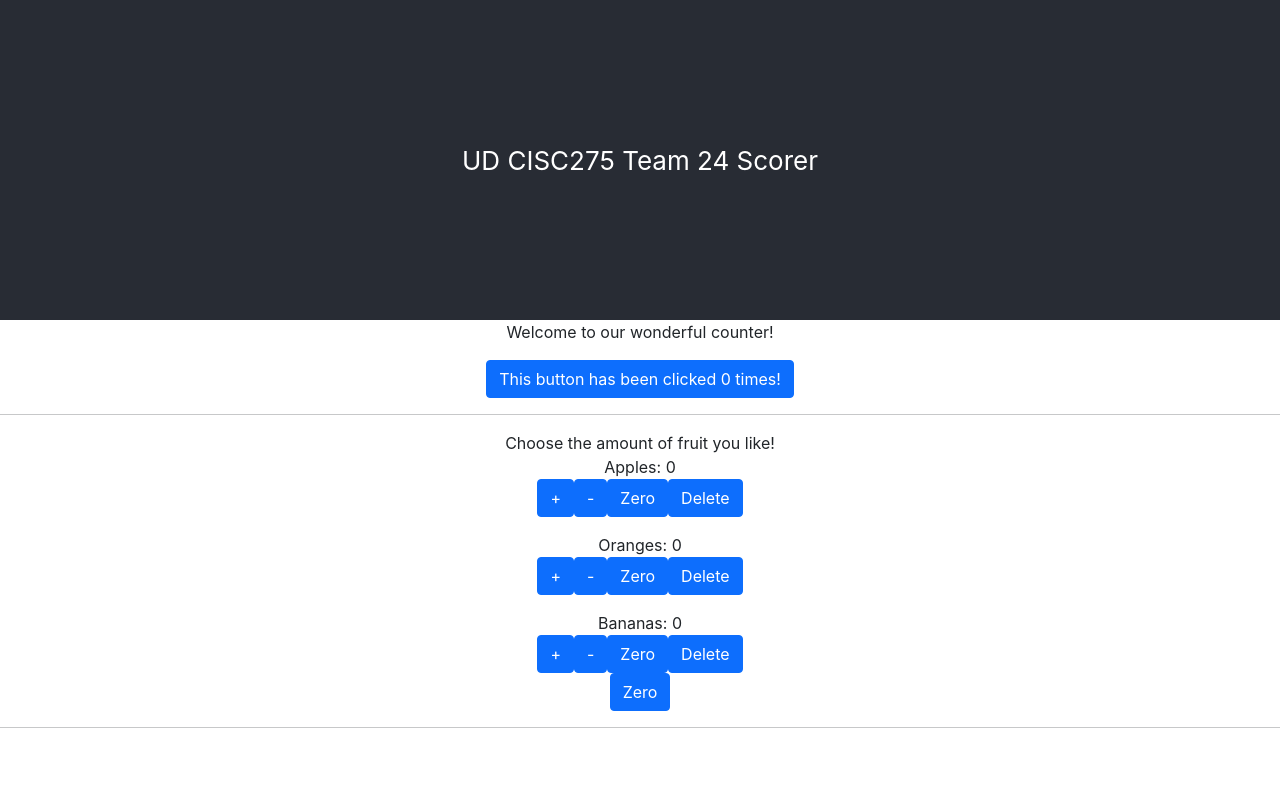
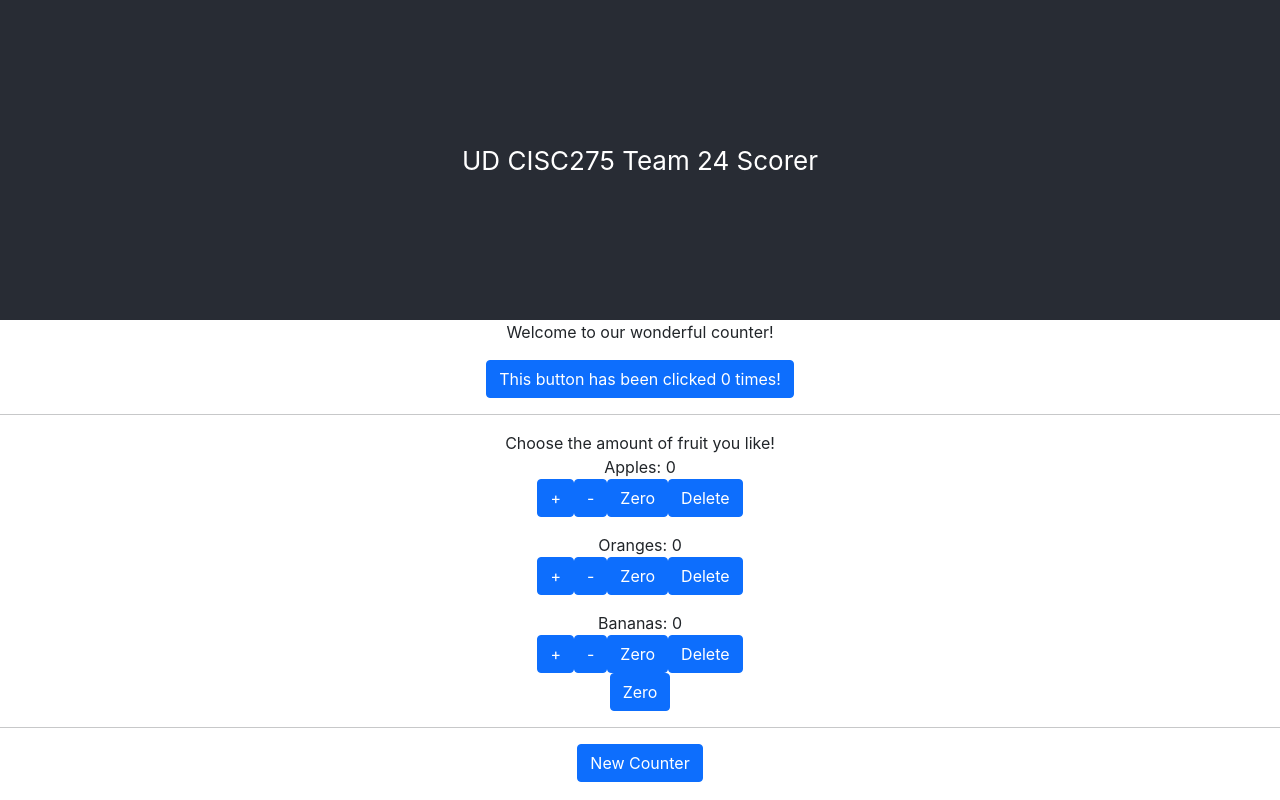
Before and after one commit to weldindunn/team-24-scorer, a React (Create React App) app: page / in a window 1280 px wide. Built offline with nearby package versions, Linux system fonts and the light colour scheme.

Commit message:
Finished Add Counter Button Issues

```diff
--- a/src/App.tsx
+++ b/src/App.tsx
@@ -5,9 +5,9 @@ import { FruitCounter } from "./components/FruitCounter";
 import { Counter } from "./components/Counter";
 //import { Access_and_Add } from "./components/Access-and-Add";
 import { AddCounterButton } from "./components/AddCounterButton";
-import { Fruits } from "./interfaces/Fruits";
+import { Fruit } from "./interfaces/Fruit";
 
-const FRUITS: Fruits[] = [
+const FRUITS: Fruit[] = [
     {
         name: "Apples",
         total: 0
@@ -23,9 +23,9 @@ const FRUITS: Fruits[] = [
 ];
 
 function App(): JSX.Element {
-    const [fruits, setFruits] = useState<Fruits[]>(FRUITS);
+    const [fruits, setFruits] = useState<Fruit[]>(FRUITS);
 
-    function editFruit(fruit: Fruits) {
+    function editFruit(fruit: Fruit) {
         const newFruits = fruits.map((f) =>
             fruit.name === f.name ? fruit : f
         );
@@ -39,6 +39,10 @@ function App(): JSX.Element {
                 return { ...f, total: 0 };
             })
         );
+    }
+
+    function addCounter(newFruit: Fruit) {
+        setFruits([...fruits, newFruit]);
     }
 
     return (
@@ -55,7 +59,7 @@ function App(): JSX.Element {
                 <div>
                     <span>Choose the amount of fruit you like!</span>
                     <Stack gap={3}>
-                        {fruits.map((fruit: Fruits) => (
+                        {fruits.map((fruit: Fruit) => (
                             <div key={fruit.name}>
                                 <FruitCounter
                                     fruit={fruit}
@@ -69,9 +73,11 @@ function App(): JSX.Element {
                     </div>
                     <hr />
                 </div>
-                {/* <div>
-                    <AddCounterButton addName={addName}></AddCounterButton>
-                </div> */}
+                <div>
+                    <AddCounterButton
+                        addCounter={addCounter}
+                    ></AddCounterButton>
+                </div>
             </div>
         </div>
     );
--- a/src/components/AddCounterButton.tsx
+++ b/src/components/AddCounterButton.tsx
@@ -1,10 +1,11 @@
 import React, { useState } from "react";
 import { Button, Form, Row } from "react-bootstrap";
+import { Fruit } from "../interfaces/Fruit";
 
 export function AddCounterButton({
-    addName
+    addCounter
 }: {
-    addName: (name: string) => void;
+    addCounter: (fruit: Fruit) => void;
 }): JSX.Element {
     const [visible, setVisibility] = useState<boolean>(false);
     const [name, setName] = useState<string>("");
@@ -18,7 +19,7 @@ export function AddCounterButton({
     }
 
     function saveCounter() {
-        addName(name);
+        addCounter({ name: name, total: 0 });
         setInvisible();
     }
 
--- a/src/interfaces/Fruits.ts
+++ b/src/interfaces/Fruit.ts
@@ -1,4 +1,4 @@
-export interface Fruits {
+export interface Fruit {
     name: string;
     total: number;
 }
```
Also changed, not shown: src/components/FruitCounter.tsx (+6 -4 lines).
